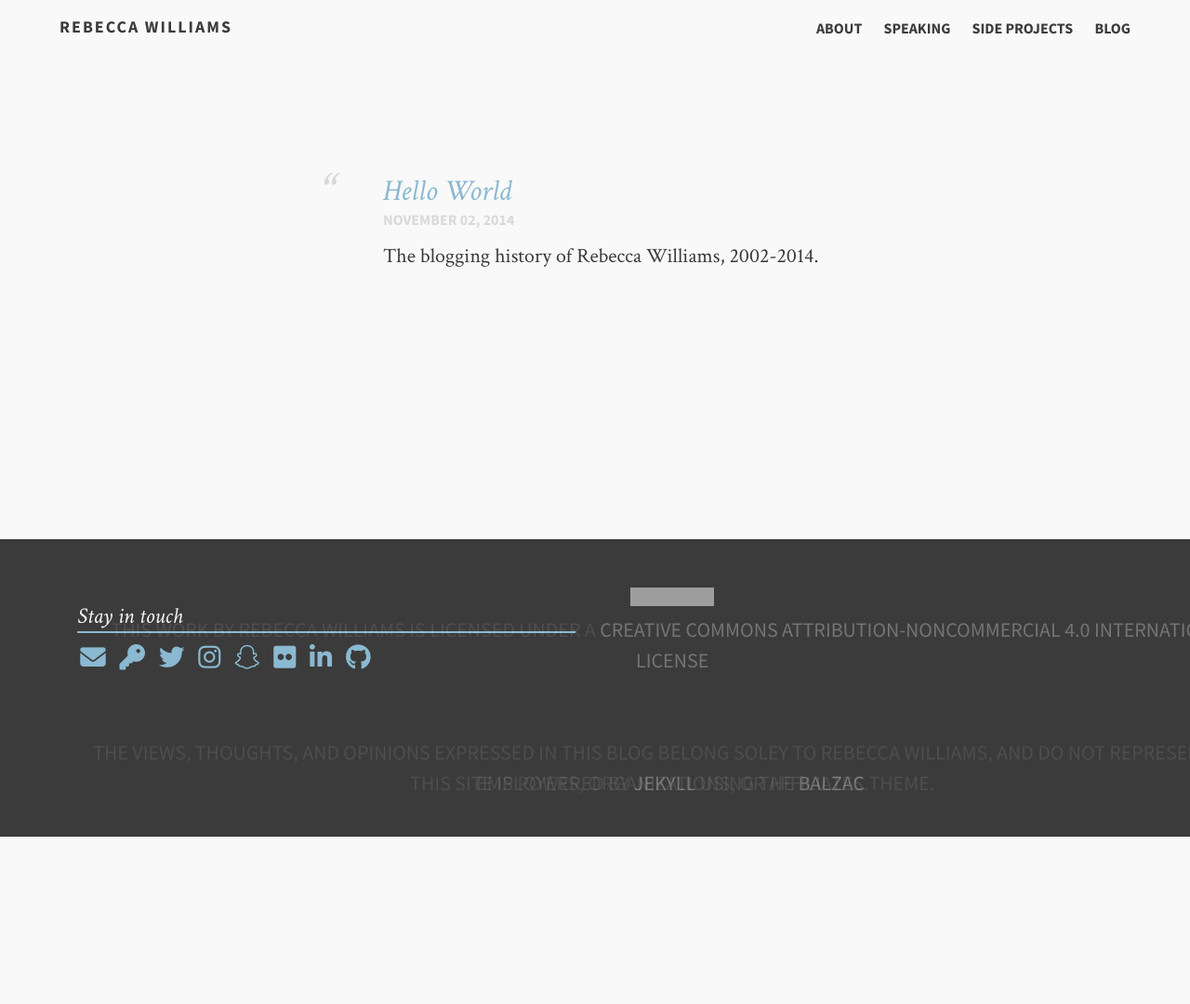
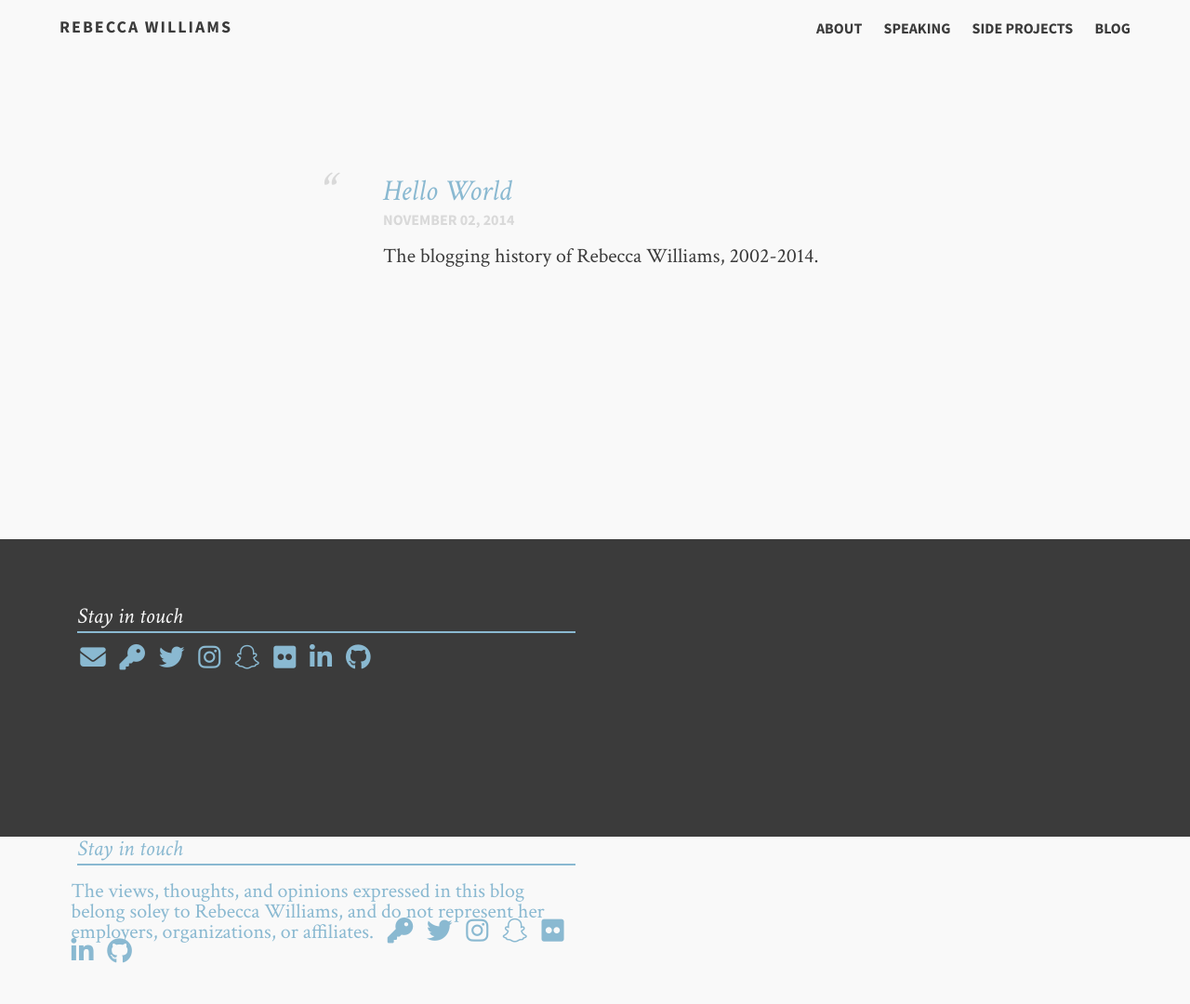
Before and after one commit to rebeccawilliams/rebeccawilliams.us, a Jekyll site: the page built from index.md, in a window 1280 px wide. Shown: the whole page at 93% size. Built offline with Jekyll 4.4.1, drawn with Linux system fonts in a browser that asks for light colours; nearby versions of some CDN libraries; grey boxes are pictures that could not be loaded.

Commit message:
Update footer.html

```diff
--- a/_includes/footer.html
+++ b/_includes/footer.html
@@ -17,12 +17,16 @@
     </aside>
     <aside class="wrap">
      <ol class="prev-posts">
-      <small>
-        	<p>The views, thoughts, and opinions expressed in this blog belong soley to Rebecca Williams, and do not represent her employers, organizations, or affiliates.</p>
-	        <p><a rel="license" href="http://creativecommons.org/licenses/by-nc/4.0/"><img alt="Creative Commons License" style="border-width:0" src="https://i.creativecommons.org/l/by-nc/4.0/80x15.png" /></a><br />This work by Rebecca Williams is licensed under a <a rel="license" href="http://creativecommons.org/licenses/by-nc/4.0/">Creative Commons Attribution-NonCommercial 4.0 International License</a></p>
-	        <p>This site is powered by <a href="https://jekyllrb.com">Jekyll</a> using the <a href="https://jekyll.gtat.me/about">Balzac</a> theme.</p>
-      </small>
-     </ol>
+        <p class="list-title">Stay in touch</p>
+        	<li>The views, thoughts, and opinions expressed in this blog belong soley to Rebecca Williams, and do not represent her employers, organizations, or affiliates.</i> &nbsp;
+		<a href="https://keybase.io/RebeccaWilliams/key.asc"><i class="fa fa-key fa-lg"></i> &nbsp;
+        	<a href="https://twitter.com/internetrebecca"><i class="fa fa-twitter fa-lg"></i> &nbsp;
+		<a href="https://instagram.com/instarebeccawilliams"><i class="fa fa-instagram fa-lg"></i> &nbsp;
+		<a href="https://www.snapchat.com/add/snapsofrebecca"><i class="fa fa-snapchat fa-lg"></i> &nbsp;
+            	<a href="https://www.flickr.com/photos/thisisflickriknow/"><i class="fa fa-flickr fa-lg"></i> &nbsp;
+            	<a href="https://www.linkedin.com/in/rebeccaannwilliams"><i class="fa fa-linkedin fa-lg"></i> &nbsp;
+		<a href="https://github.com/rebeccawilliams"><i class="fa fa-github fa-lg"></i></li>
+      </ol>
     </aside>
   </footer>
 
```
